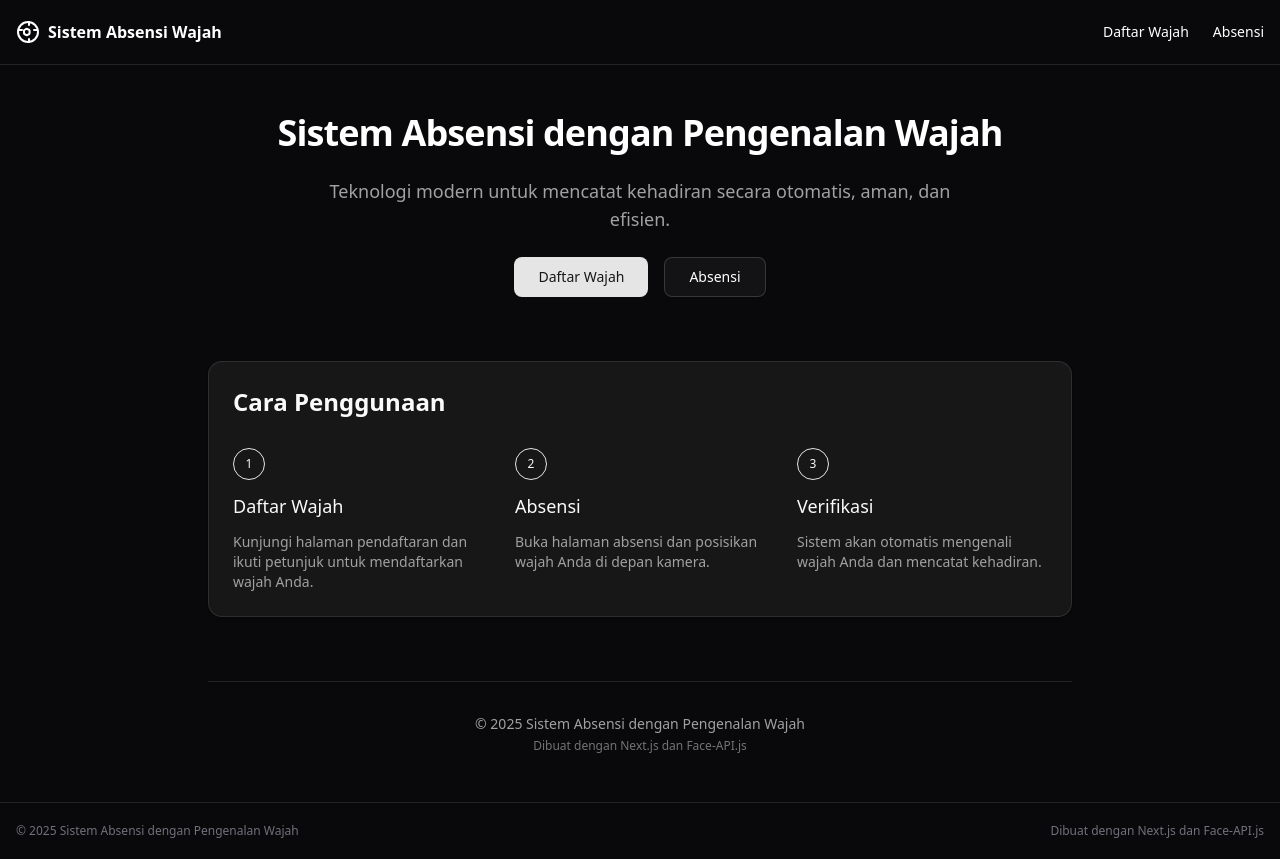
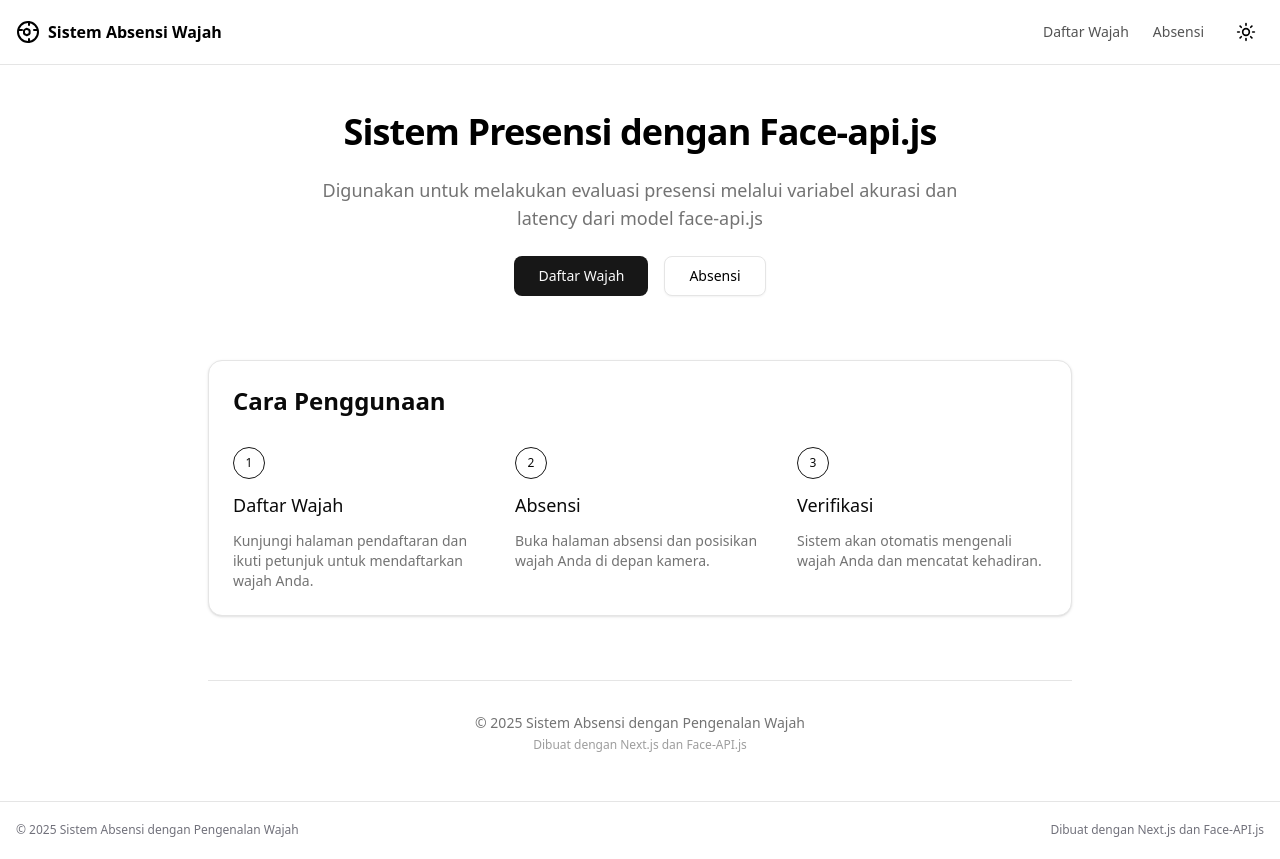
Before and after one commit to azizzzzf/face-recognition, a Next.js app: page / in a window 1280 px wide. Built offline with nearby package versions, Linux system fonts and the light colour scheme.

Commit message:
UI improvement

```diff
--- a/src/app/layout.tsx
+++ b/src/app/layout.tsx
@@ -1,7 +1,9 @@
 import type { Metadata } from "next";
 import { Geist, Geist_Mono } from "next/font/google";
-import Link from "next/link";
 import "./globals.css";
+
+import { ThemeProvider } from "@/components/theme-provider";
+import { Header } from "@/components/header";
 
 const geistSans = Geist({
   variable: "--font-geist-sans",
@@ -24,65 +26,28 @@ export default function RootLayout({
   children: React.ReactNode;
 }>) {
   return (
-    <html lang="id" className="dark">
+    <html lang="id" suppressHydrationWarning>
       <body
         className={`${geistSans.variable} ${geistMono.variable} min-h-screen bg-white dark:bg-zinc-950 text-black dark:text-white antialiased`}
       >
-        <header className="border-b">
-          <div className="container mx-auto flex h-16 items-center justify-between px-4">
-            <Link href="/" className="flex items-center gap-2 font-semibold">
-              <svg
-                xmlns="http://www.w3.org/2000/svg"
-                width="24"
-                height="24"
-                viewBox="0 0 24 24"
-                fill="none"
-                stroke="currentColor"
-                strokeWidth="2"
-                strokeLinecap="round"
-                strokeLinejoin="round"
-                className="h-6 w-6"
-              >
-                <path d="M8.3 10a.7.7 0 0 0-.3.6v2.8a.7.7 0 0 0 .3.6l2.2 1.2a.7.7 0 0 0 .6 0l2.2-1.2a.7.7 0 0 0 .3-.6v-2.8a.7.7 0 0 0-.3-.6L11 8.8a.7.7 0 0 0-.6 0L8.3 10Z" />
-                <path d="M2 12a10 10 0 1 0 20 0 10 10 0 0 0-20 0v0Z" />
-                <path d="M13 2v3" />
-                <path d="M21 10h-3" />
-                <path d="M13 22v-3" />
-                <path d="M3 10h3" />
-              </svg>
-              <span>Sistem Absensi Wajah</span>
-            </Link>
-            <nav className="flex gap-6">
-              <Link
-                href="/register"
-                className="text-sm font-medium hover:text-zinc-500 transition-colors"
-              >
-                Daftar Wajah
-              </Link>
-              <Link
-                href="/recognize"
-                className="text-sm font-medium hover:text-zinc-500 transition-colors"
-              >
-                Absensi
-              </Link>
-            </nav>
-          </div>
-        </header>
+        <ThemeProvider defaultTheme="system" storageKey="face-attendance-theme">
+          <Header />
 
-        <div className="min-h-[calc(100vh-9rem)]">
+          <div className="min-h-[calc(100vh-9rem)] pt-16">
             {children}
           </div>
 
-        <footer className="border-t py-6 md:py-0">
+          <footer className="border-t py-6 md:py-0 dark:border-zinc-800">
             <div className="container mx-auto flex flex-col md:flex-row justify-between items-center gap-4 px-4 md:h-14">
-            <p className="text-xs text-zinc-500">
+              <p className="text-xs text-zinc-500 dark:text-zinc-400">
                 &copy; {new Date().getFullYear()} Sistem Absensi dengan Pengenalan Wajah
               </p>
-            <p className="text-xs text-zinc-500">
+              <p className="text-xs text-zinc-500 dark:text-zinc-400">
                 Dibuat dengan Next.js dan Face-API.js
               </p>
             </div>
           </footer>
+        </ThemeProvider>
       </body>
     </html>
   );
--- a/src/app/page.tsx
+++ b/src/app/page.tsx
@@ -7,9 +7,9 @@ export default function Home() {
   return (
     <main className="container mx-auto px-4 py-12 max-w-4xl">
       <section className="mb-16 text-center space-y-6">
-        <h1 className="text-4xl font-bold tracking-tight">Sistem Absensi dengan Pengenalan Wajah</h1>
+        <h1 className="text-4xl font-bold tracking-tight">Sistem Presensi dengan Face-api.js</h1>
         <p className="text-muted-foreground text-lg max-w-2xl mx-auto">
-          Teknologi modern untuk mencatat kehadiran secara otomatis, aman, dan efisien.
+          Digunakan untuk melakukan evaluasi presensi melalui variabel akurasi dan latency dari model face-api.js
         </p>
 
         <div className="flex flex-wrap justify-center gap-4">
--- /dev/null
+++ b/src/components/header.tsx
@@ -0,0 +1,111 @@
+"use client";
+
+import Link from "next/link";
+import { useState } from "react";
+import { Menu, X } from "lucide-react";
+import { ThemeSwitcher } from "./theme-switcher";
+import { usePathname } from "next/navigation";
+
+export function Header() {
+  const [mobileMenuOpen, setMobileMenuOpen] = useState(false);
+  const pathname = usePathname();
+
+  const isActive = (path: string) => pathname === path;
+
+  const toggleMobileMenu = () => {
+    setMobileMenuOpen(!mobileMenuOpen);
+  };
+
+  const closeMobileMenu = () => {
+    setMobileMenuOpen(false);
+  };
+
+  const navItems = [
+    { name: "Daftar Wajah", href: "/register" },
+    { name: "Absensi", href: "/recognize" },
+  ];
+
+  return (
+    <header className="border-b dark:border-zinc-800 bg-white dark:bg-zinc-950 fixed top-0 left-0 right-0 z-50">
+      <div className="container mx-auto flex h-16 items-center justify-between px-4">
+        <Link href="/" className="flex items-center gap-2 font-semibold" onClick={closeMobileMenu}>
+          <svg
+            xmlns="http://www.w3.org/2000/svg"
+            width="24"
+            height="24"
+            viewBox="0 0 24 24"
+            fill="none"
+            stroke="currentColor"
+            strokeWidth="2"
+            strokeLinecap="round"
+            strokeLinejoin="round"
+            className="h-6 w-6"
+          >
+            <path d="M8.3 10a.7.7 0 0 0-.3.6v2.8a.7.7 0 0 0 .3.6l2.2 1.2a.7.7 0 0 0 .6 0l2.2-1.2a.7.7 0 0 0 .3-.6v-2.8a.7.7 0 0 0-.3-.6L11 8.8a.7.7 0 0 0-.6 0L8.3 10Z" />
+            <path d="M2 12a10 10 0 1 0 20 0 10 10 0 0 0-20 0v0Z" />
+            <path d="M13 2v3" />
+            <path d="M21 10h-3" />
+            <path d="M13 22v-3" />
+            <path d="M3 10h3" />
+          </svg>
+          <span className="hidden sm:inline">Sistem Absensi Wajah</span>
+          <span className="sm:hidden">Absensi</span>
+        </Link>
+
+        {/* Desktop Navigation */}
+        <div className="hidden md:flex items-center gap-6">
+          <nav className="flex gap-6">
+            {navItems.map((item) => (
+              <Link
+                key={item.href}
+                href={item.href}
+                className={`text-sm font-medium transition-colors ${
+                  isActive(item.href)
+                    ? "text-primary"
+                    : "text-foreground/70 hover:text-foreground"
+                }`}
+              >
+                {item.name}
+              </Link>
+            ))}
+          </nav>
+          <ThemeSwitcher />
+        </div>
+
+        {/* Mobile Navigation Toggle */}
+        <div className="flex items-center gap-2 md:hidden">
+          <ThemeSwitcher />
+          <button
+            className="p-2 rounded-md hover:bg-gray-200 dark:hover:bg-zinc-800"
+            onClick={toggleMobileMenu}
+            aria-label="Toggle menu"
+          >
+            {mobileMenuOpen ? <X className="h-5 w-5" /> : <Menu className="h-5 w-5" />}
+          </button>
+        </div>
+      </div>
+
+      {/* Mobile Menu */}
+      {mobileMenuOpen && (
+        <div className="md:hidden absolute top-16 left-0 right-0 bg-white dark:bg-zinc-950 border-b dark:border-zinc-800">
+          <nav className="flex flex-col container mx-auto px-4 py-2">
+            {navItems.map((item) => (
+              <Link
+                key={item.href}
+                href={item.href}
+                className={`py-3 text-sm font-medium transition-colors ${
+                  isActive(item.href)
+                    ? "text-primary"
+                    : "text-foreground/70 hover:text-foreground"
+                }`}
+                onClick={closeMobileMenu}
+              >
+                {item.name}
+              </Link>
+            ))}
+          </nav>
+        </div>
+      )}
+    </header>
+  );
+}
--- /dev/null
+++ b/src/components/theme-provider.tsx
@@ -0,0 +1,78 @@
+"use client";
+
+import { createContext, useContext, useEffect, useState } from "react";
+
+type Theme = "light" | "dark" | "system";
+
+type ThemeProviderProps = {
+  children: React.ReactNode;
+  defaultTheme?: Theme;
+  storageKey?: string;
+};
+
+type ThemeProviderState = {
+  theme: Theme;
+  setTheme: (theme: Theme) => void;
+};
+
+const initialState: ThemeProviderState = {
+  theme: "system",
+  setTheme: () => null,
+};
+
+const ThemeProviderContext = createContext<ThemeProviderState>(initialState);
+
+export function ThemeProvider({
+  children,
+  defaultTheme = "system",
+  storageKey = "app-theme",
+  ...props
+}: ThemeProviderProps) {
+  const [theme, setTheme] = useState<Theme>(defaultTheme);
+
+  useEffect(() => {
+    const savedTheme = localStorage.getItem(storageKey) as Theme | null;
+    if (savedTheme) {
+      setTheme(savedTheme);
+    }
+  }, [storageKey]);
+
+  useEffect(() => {
+    const root = window.document.documentElement;
+
+    // Hapus semua class tema sebelumnya
+    root.classList.remove("light", "dark");
+
+    if (theme === "system") {
+      const systemTheme = window.matchMedia("(prefers-color-scheme: dark)").matches
+        ? "dark"
+        : "light";
+      root.classList.add(systemTheme);
+    } else {
+      root.classList.add(theme);
+    }
+  }, [theme]);
+
+  const value = {
+    theme,
+    setTheme: (theme: Theme) => {
+      localStorage.setItem(storageKey, theme);
+      setTheme(theme);
+    },
+  };
+
+  return (
+    <ThemeProviderContext.Provider {...props} value={value}>
+      {children}
+    </ThemeProviderContext.Provider>
+  );
+}
+
+export const useTheme = () => {
+  const context = useContext(ThemeProviderContext);
+
+  if (context === undefined)
+    throw new Error("useTheme must be used within a ThemeProvider");
+
+  return context;
+};
--- /dev/null
+++ b/src/components/theme-switcher.tsx
@@ -0,0 +1,26 @@
+"use client";
+
+import { Moon, Sun } from "lucide-react";
+import { useTheme } from "./theme-provider";
+
+export function ThemeSwitcher() {
+  const { theme, setTheme } = useTheme();
+
+  const toggleTheme = () => {
+    setTheme(theme === "dark" ? "light" : "dark");
+  };
+
+  return (
+    <button
+      className="p-2 rounded-md hover:bg-gray-200 dark:hover:bg-zinc-800 transition-colors"
+      onClick={toggleTheme}
+      aria-label="Toggle theme"
+    >
+      {theme === "dark" ? (
+        <Moon className="h-5 w-5" />
+      ) : (
+        <Sun className="h-5 w-5" />
+      )}
+    </button>
+  );
+}
```
Lines whose indentation alone changed are shown as unchanged.
